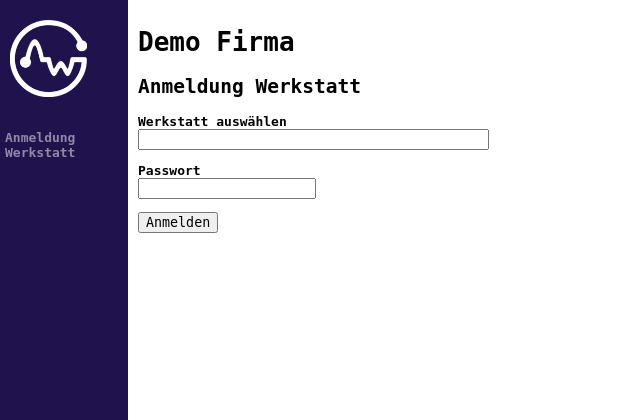
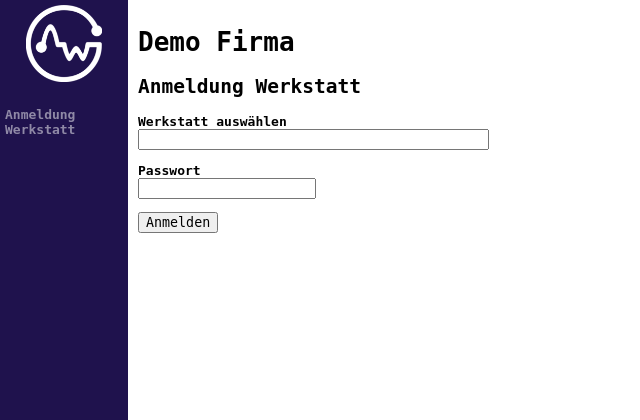
Before and after one commit to LMIS-AG/AW40-hub-docker, a FastAPI app: page /ui in a window 1280 px wide. Shown: the top 420 px of the page, without its empty margins (0-640 px from the left). Run offline with FastAPI, Linux system fonts and the light colour scheme.

Commit message:
Demo UI display refinement (#207)
* Update template_filters.py

German time for timestamp display

* Update case.html and cases.html

Include VIN in display

* Update styles.css and base.html

Center logo in navbar

* Update timezone configuration

Timezone can be configured via settings

```diff
--- a/demo-ui/demo_ui/settings.py
+++ b/demo-ui/demo_ui/settings.py
@@ -14,5 +14,7 @@ class Settings(BaseSettings):
 
     session_secret: str = "demo-ui-session-secret"
 
+    timezone: str = "Europe/Berlin"
+
 
 settings = Settings()
--- a/demo-ui/demo_ui/static/styles.css
+++ b/demo-ui/demo_ui/static/styles.css
@@ -18,6 +18,12 @@ body {
 	width: 10%;
 	vertical-align: top;
 	background-color: #1f124d;
+}
+
+#sidebar img {
+    display: block;
+    padding: 5px;
+    margin: auto;
 }
 
 #sidebar a {
--- a/demo-ui/demo_ui/template_filters.py
+++ b/demo-ui/demo_ui/template_filters.py
@@ -1,4 +1,6 @@
 from datetime import datetime
+from zoneinfo import ZoneInfo
+from .settings import settings
 
 """
 Custom Jinja2 Filters to format raw values obtained via the API.
@@ -41,6 +43,7 @@ def schema_format(value, map_key):
 
 def timestamp_format(value):
     ts = datetime.fromisoformat(value)
+    ts = ts.astimezone(ZoneInfo(settings.timezone))
     return ts.strftime(
         "%d.%m.%Y %H:%M:%S"
     )
--- a/demo-ui/demo_ui/templates/base.html
+++ b/demo-ui/demo_ui/templates/base.html
@@ -10,7 +10,7 @@
 <body>
 <div id="main-container">
   <div id="sidebar">
-    <img src="{{ url_for('static', path='/favicon.png') }}" width="60%" height="auto" style="padding: 10px;margin: 10px 0 0 0">
+    <img src="{{ url_for('static', path='/favicon.png') }}" width="60%" height="auto">
     {% block sidebar %}
     {% endblock %}
   </div>
--- a/demo-ui/demo_ui/templates/case.html
+++ b/demo-ui/demo_ui/templates/case.html
@@ -19,6 +19,10 @@
             <tr>
                 <td><b>Anlass</b></td>
                 <td> {{ case["occasion"]|schema_format("occasion") }} </td>
+            </tr>
+            <tr>
+                <td><b>Fahrzeug (VIN)</b></td>
+                <td> {{ case["vehicle_vin"] }} </td>
             </tr>
             <tr>
                 <td><b>Kilometerstand</b></td>
--- a/demo-ui/demo_ui/templates/cases.html
+++ b/demo-ui/demo_ui/templates/cases.html
@@ -12,6 +12,7 @@
     <th>ID</th>
     <th>Zeitstempel</th>
     <th>Anlass</th>
+    <th>Fahrzeug (VIN)</th>
     <th>Kilometerstand</th>
     <th>Kunde</th>
     <th>Diagnose</th>
@@ -21,6 +22,7 @@
     <td>{{ entry["_id"] }}</td>
     <td>{{ entry["timestamp"]|timestamp_format }}</td>
     <td>{{ entry["occasion"]|schema_format("occasion") }}</td>
+    <td>{{ entry["vehicle_vin"] }}</td>
     <td>{{ entry["milage"] }}</td>
     <td>{{ entry["customer_id"] }}</td>
     <td>{{ entry["diagnosis"]["status"]|schema_format("diagnosis_status") }}</td>
```
